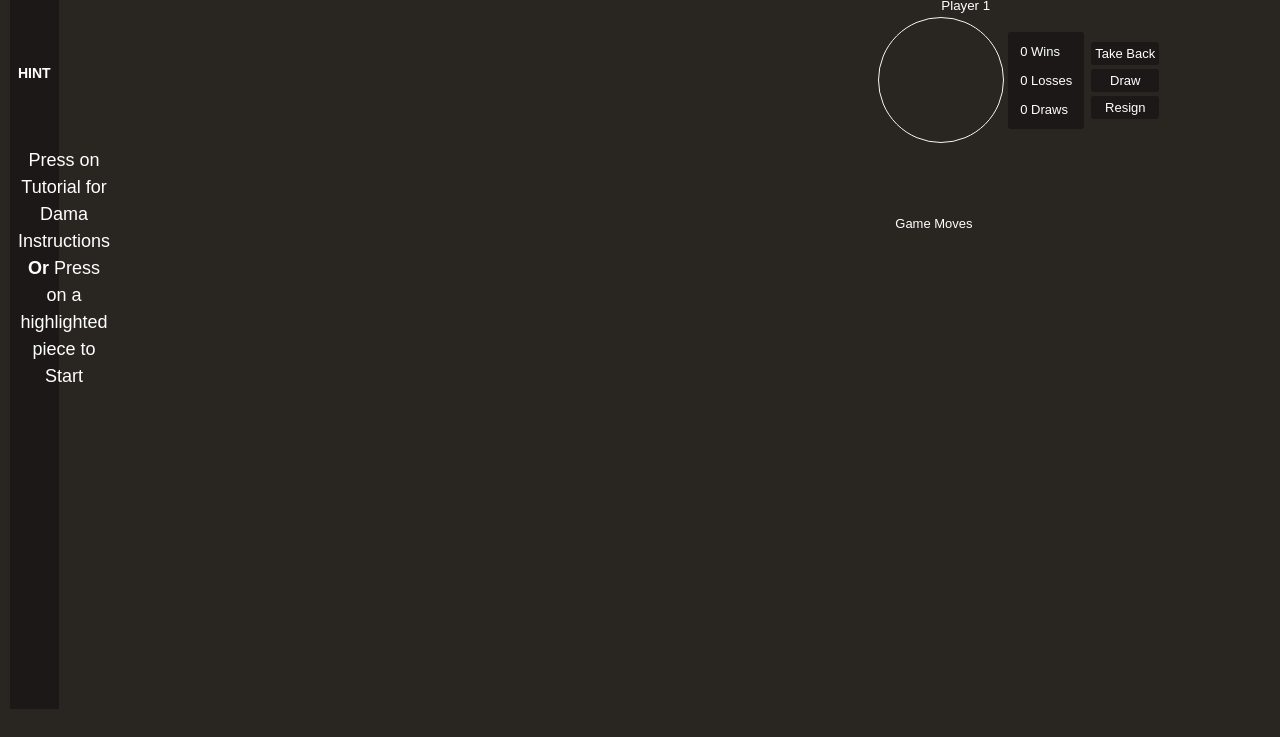
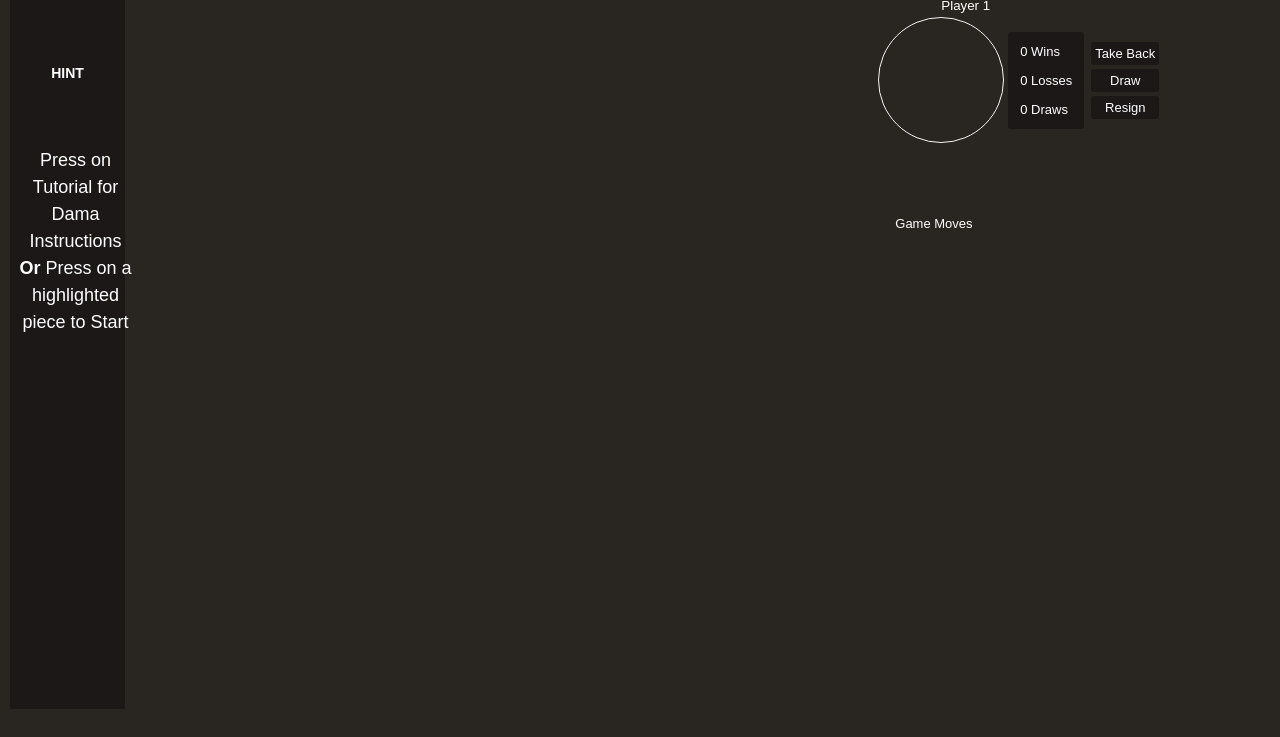
Before and after one commit to yz8621/Dama, a plain HTML site: page index.html in a window 1280 px wide. Shown: the part 63-800 px from the top of the page. Drawn offline with nearby package versions, Linux system fonts and the light colour scheme.

Commit message:
Update default.css

```diff
--- a/default.css
+++ b/default.css
@@ -79,7 +79,7 @@ h1 {
 .illustration {
     position: absolute;
     left: 10px;
-    width: fit-content;
+    width: 115px;
     top: 60px;
     height: 89%;
 
@@ -88,7 +88,7 @@ h1 {
 
 #helperText {
     position: absolute;
-    width: fit-content;
+    width: 115px;
     font-family: Arial, Helvetica, sans-serif;
     text-align: center;
     font-size: 18px;
```
